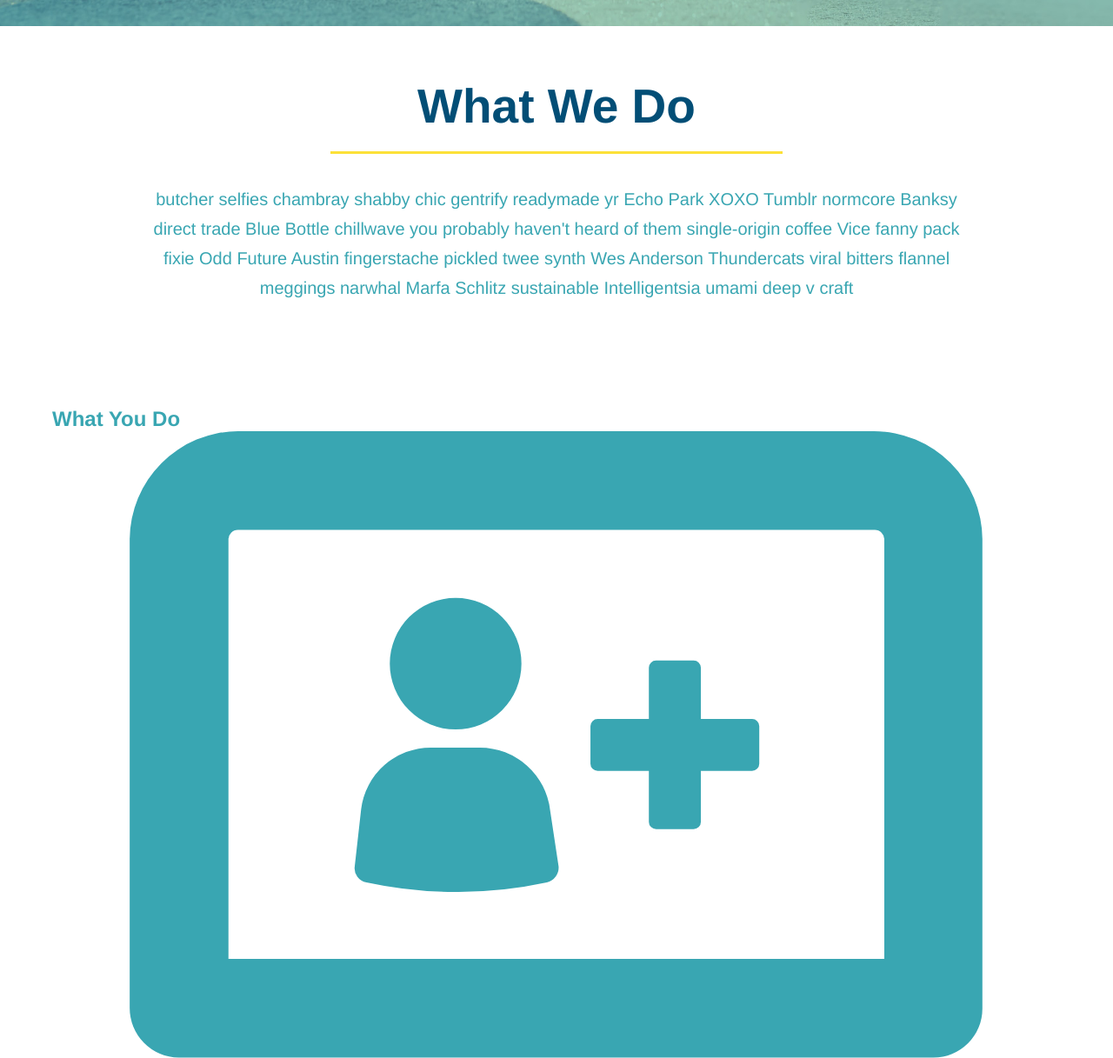
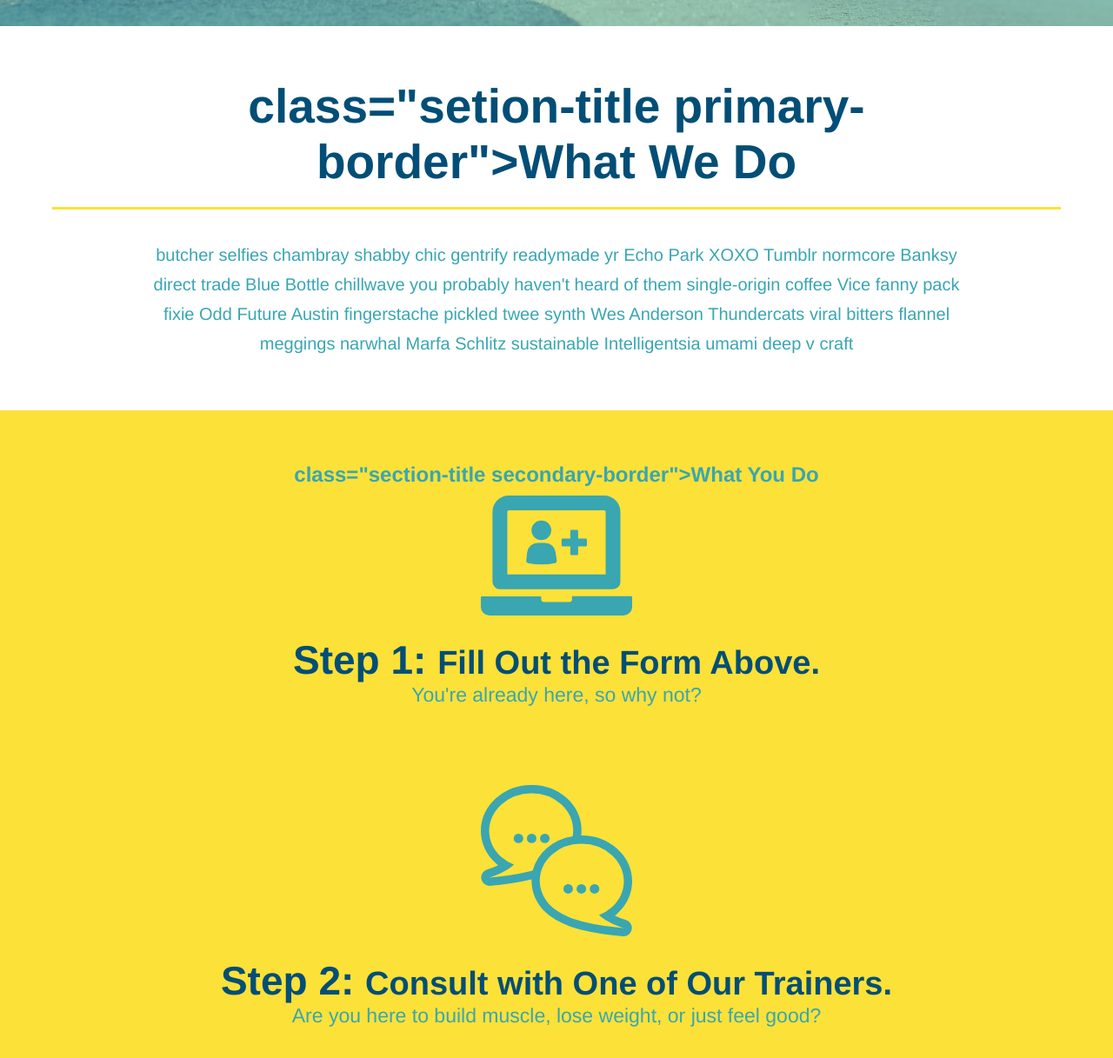
Before and after one commit to brittaniserna14/run-buddy, a plain HTML site: page index.html in a window 1280 px wide. Shown: the part 652-1869 px from the top of the page at 87% size. Drawn offline with Linux system fonts and the light colour scheme.

Commit message:
sytle what you do section

```diff
--- a/assets/css/style.css
+++ b/assets/css/style.css
@@ -130,11 +130,6 @@ body {
   border-color: #fce138;
 }
 
-.intro h2 {
-  /* add this alongside your other decorations */
-  display: inline-block;
-}
-
 .intro p {
   line-height: 1.7;
   color: #39a6b2;
@@ -146,4 +141,51 @@ body {
   /*add this alongside your other decorations*/
   margin: auto;
 }
+
+.steps {
+  text-align: center;
+  background: #fce138
+}
+
+.section-title {
+  font-size: 55px;
+  color: #024e76;
+  margin-bottom: 35px;
+  padding: 0 100px 20px 100px;
+  display: inline-block;
+  border-bottom: 3px solid;
+}
+
+.primary-border {
+  border-color: #fce138;
+}
+
+.secondary-border {
+  border-color: #39a6b2;
+}
+.steps div{
+  margin-bottom: 80px;
+}
+
+.steps img {
+  width: 15%;
+  margin: 10px 0;
+}
+
+.steps h3 {
+  color: #024e76;
+  font-size: 46px;
+  margin-top: 10px;
+}
+
+.steps p {
+  color: #39a6b2;
+  font-size: 23px;
+}
+
+.steps span {
+  font-size: 38px;
+}
+
+
 /* Hero Style End */
--- a/index.html
+++ b/index.html
@@ -69,39 +69,38 @@
     </section>
 
     <!-- "what we do" section -->
-    <section id="what we do" class="intro">
-        <h2>What We Do</h2>
+    <section id="what-we-do" class="intro">
+        <h2> class="setion-title primary-border">What We Do</h2>
         <p>
           butcher selfies chambray shabby chic gentrify readymade yr Echo Park XOXO Tumblr normcore Banksy direct trade Blue Bottle chillwave you probably haven't heard of them single-origin coffee Vice fanny pack fixie Odd Future Austin fingerstache pickled twee synth Wes Anderson Thundercats viral bitters flannel meggings narwhal Marfa Schlitz sustainable Intelligentsia umami deep v craft
         </p>
     </section>
 
     <!-- "what you do" section -->
-    <section id="what you do">
-        <h2>What You Do</h2>
-
+    <section id="what-you-do" class="steps">
+        <h2> class="section-title secondary-border">What You Do</h2>
         <div>
           <!-- insert this img element -->
           <img src="./assets/images/step-1.svg" alt="" />
-          <h3>Step 1: Fill Out the Form Above.</h3>
+          <h3>Step 1: <span> Fill Out the Form Above.</span></h3>
           <p>You're already here, so why not?</p>
         </div>
 
         <div>
           <img src="./assets/images/step-2.svg" alt="" />
-          <h3>Step 2: Consult with One of Our Trainers.</h3>
+          <h3>Step 2: <span> Consult with One of Our Trainers.</span></h3>
           <p>Are you here to build muscle, lose weight, or just feel good?</p>
         </div>
 
         <div>
           <img src="./assets/images/step-3.svg" alt="" />
-          <h3>Step 3: Get Running.</h3>
+          <h3>Step 3:<span> Get Running.</span></h3>
           <p>Hit the ground running (literally) once your trainer lays out your plan.</p>
         </div>
 
         <div>
           <img src="./assets/images/step-4.svg" alt="" />
-          <h3>Step 4: See Results.</h3>
+          <h3> Step 4:<span> See Results.</span></h3>
           <p>Bi-weekly checkins with your trainer will keep you focused</p>
         </div>
       </section>
```
